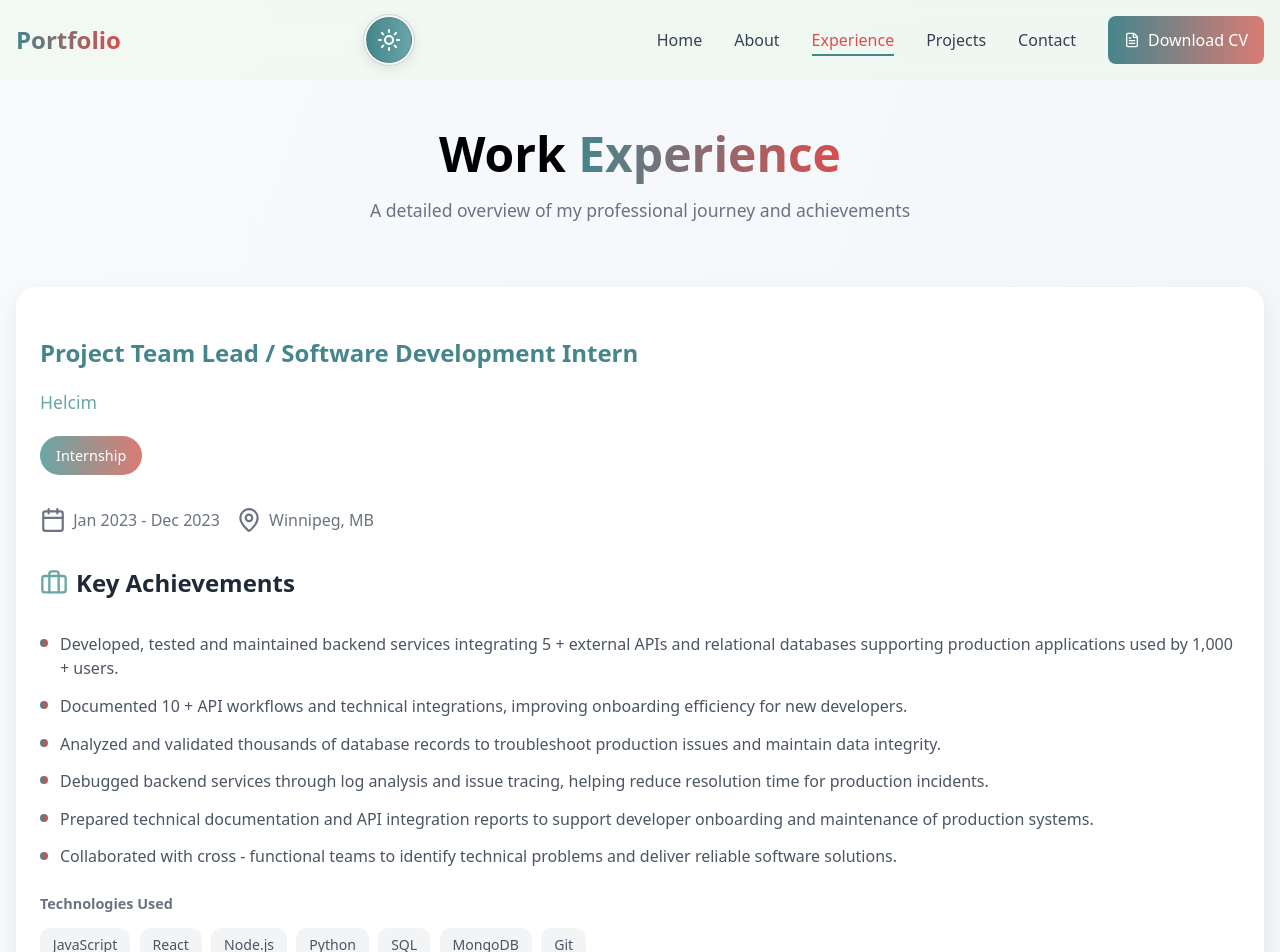
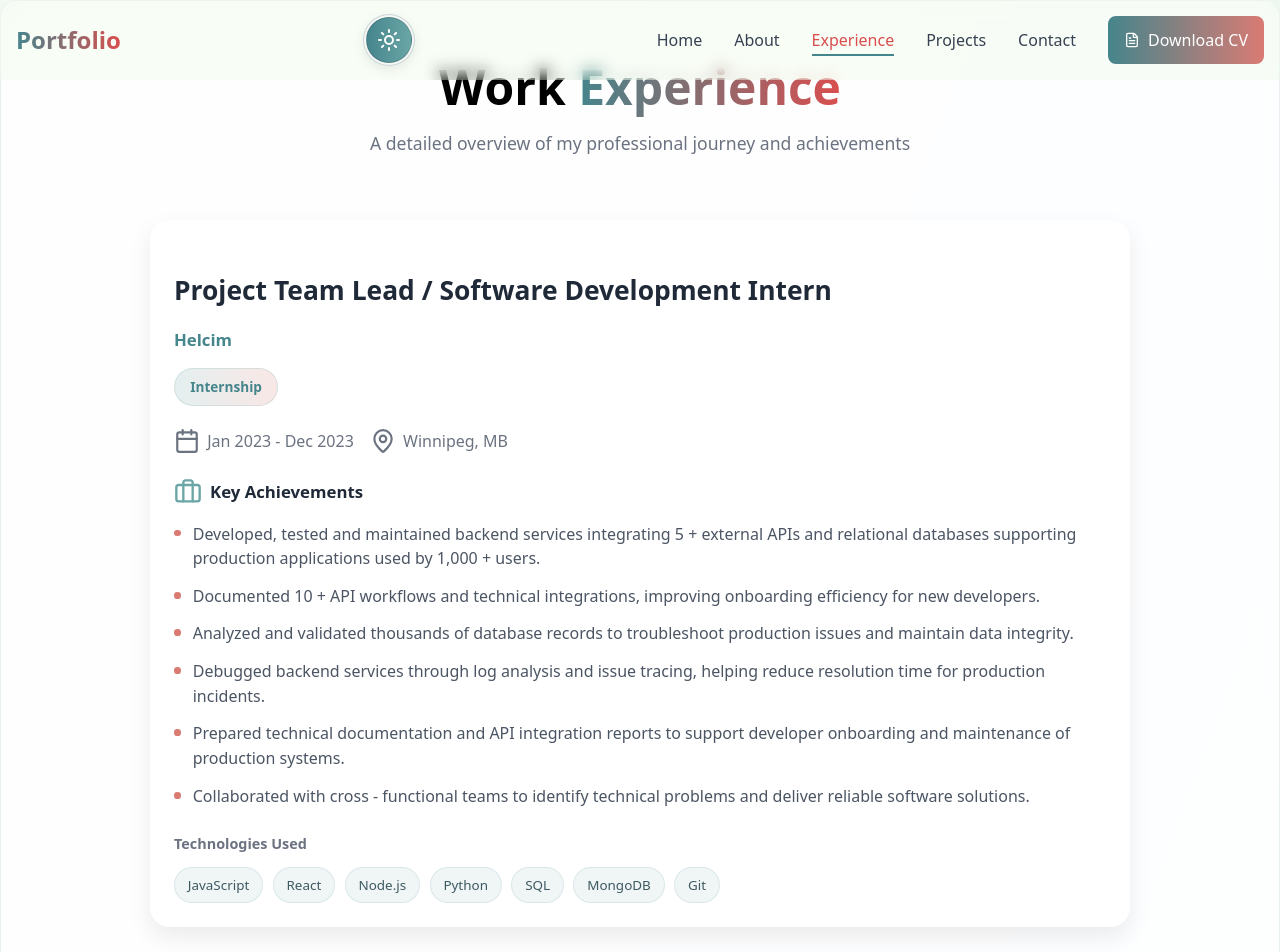
Before and after one commit to Emya101/Personal-Portfolio, a React (Vite) app: page /experience in a window 1280 px wide. Shown: the top 952 px of the page. Built offline with nearby package versions, Linux system fonts and the light colour scheme.

Commit message:
A few design tweaks to make the experience page a bit more consistent with the others

```diff
--- a/src/Components/Experience.module.css
+++ b/src/Components/Experience.module.css
@@ -1,11 +1,11 @@
 .experiencePage {
-    padding-top: 6rem;
-    padding-bottom: 4rem;
-    min-height: 100vh;
-    max-width: 1280px;
-    margin: 0 auto;
-    padding-left: 1rem;
-    padding-right: 1rem;
+    background: rgba(255, 255, 255, 0.82);
+    backdrop-filter: blur(8px);
+    border: 1px solid rgba(69, 133, 140, 0.12);
+    border-radius: 1rem;
+    padding: 1.75rem;
+    box-shadow: 0 8px 20px rgba(0, 0, 0, 0.06);
+    transition: all 0.3s ease;
 }
 
 .header {
@@ -44,6 +44,8 @@
     display: flex;
     flex-direction: column;
     gap: 2rem;
+    max-width: 980px;
+    margin: 0 auto;
 }
 
 .timelineItem {
@@ -70,8 +72,8 @@
 .cardTop {
     display: flex;
     flex-direction: column;
-    gap: 1rem;
-    margin-bottom: 2rem;
+    gap: 0.85rem;
+    margin-bottom: 1.35rem;
 }
 
 .sectionTop {
@@ -79,25 +81,29 @@
 }
 
 .position {
-    font-size: 1.5rem;
-    margin-bottom: 0.35rem;
-    color: #45858C
+    font-size: 1.65rem;
+    font-weight: 700;
+    margin-bottom: 0.25rem;
+    color: #1f2937;
 }
 
 .company {
-    font-size: 1.1rem;
-    color: #6AA6A6;
-    margin-bottom: 0.2rem;
+    font-size: 1.05rem;
+    color: #45858C;
+    font-weight: 600;
+    margin-bottom: 0;
 }
 
 .typeBadge {
     display: inline-block;
     width: fit-content;
-    padding: 0.55rem 1rem;
-    color: white;
-    background: linear-gradient(to right, #6AA6A6, #D97B73);
-    border-radius: 50px;
-    font-size: 0.9rem;
+    padding: 0.5rem 0.95rem;
+    color: #45858C;
+    background: linear-gradient(to right, rgba(106, 166, 166, 0.18), rgba(217, 123, 115, 0.18));
+    border: 1px solid rgba(69, 133, 140, 0.15);
+    border-radius: 999px;
+    font-size: 0.85rem;
+    font-weight: 600;
 }
 
 .metaRow {
@@ -122,8 +128,9 @@
     display: flex;
     align-items: center;
     gap: 0.5rem;
-    margin-bottom: 1.9rem;
-    font-size: 1.5rem;
+    margin-bottom: 1rem;
+    font-size: 1.05rem;
+    font-weight: 700;
     color: #1f2937;
 }
 
@@ -149,10 +156,10 @@
 }
 
 .achievementDot {
-    background: linear-gradient(to right, #45858C, #D94E4E);
-    width: 0.5rem;
-    height: 0.5rem;
-    margin-top: 0.45rem;
+    background: #D97B73;
+    width: 0.42rem;
+    height: 0.42rem;
+    margin-top: 0.5rem;
     border-radius: 50%;
     flex-shrink: 0;
 }
@@ -174,11 +181,13 @@
 }
 
 .techTag {
-    padding: 0.4rem 0.8rem;
-    background: #f3f4f6;
-    color: #4b5563;
-    border-radius: 0.65rem;
-    font-size: 0.88rem;
+    padding: 0.42rem 0.8rem;
+    background: rgba(69, 133, 140, 0.08);
+    color: #3d5961;
+    border: 1px solid rgba(69, 133, 140, 0.12);
+    border-radius: 999px;
+    font-size: 0.84rem;
+    font-weight: 500;
 }
 
 .awardSection {
```
